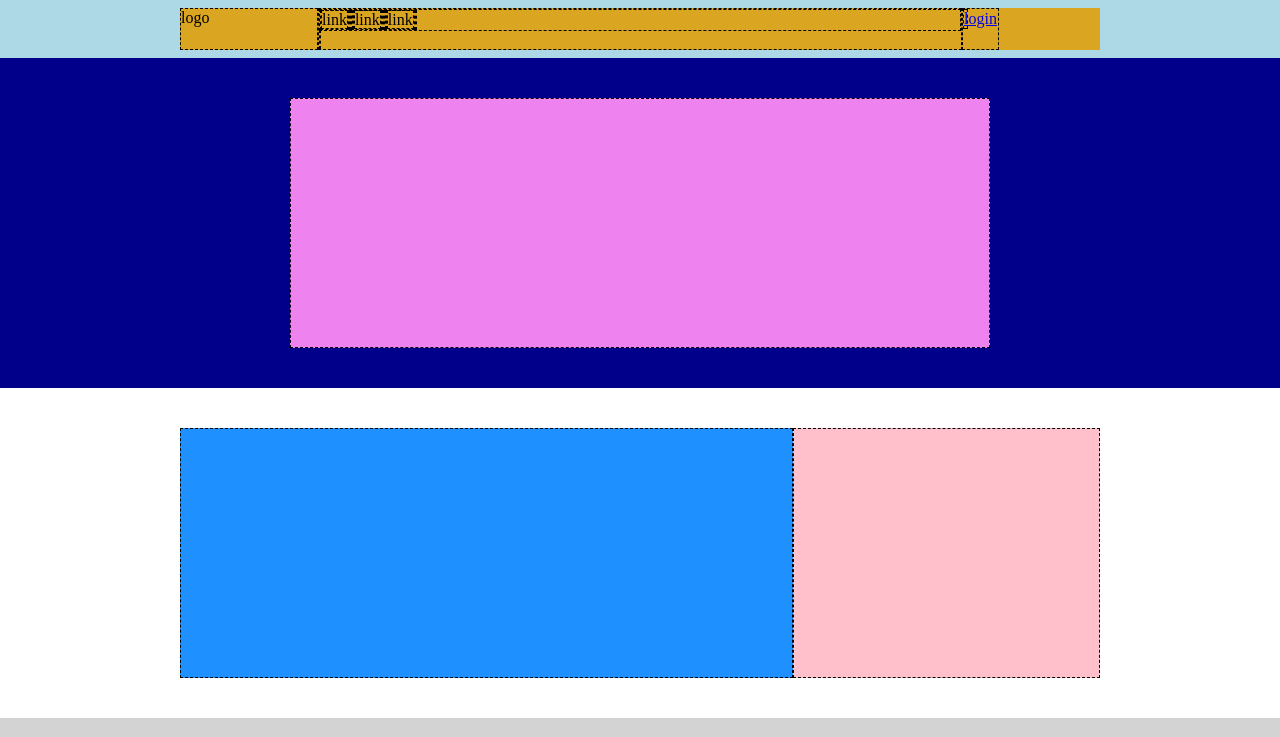
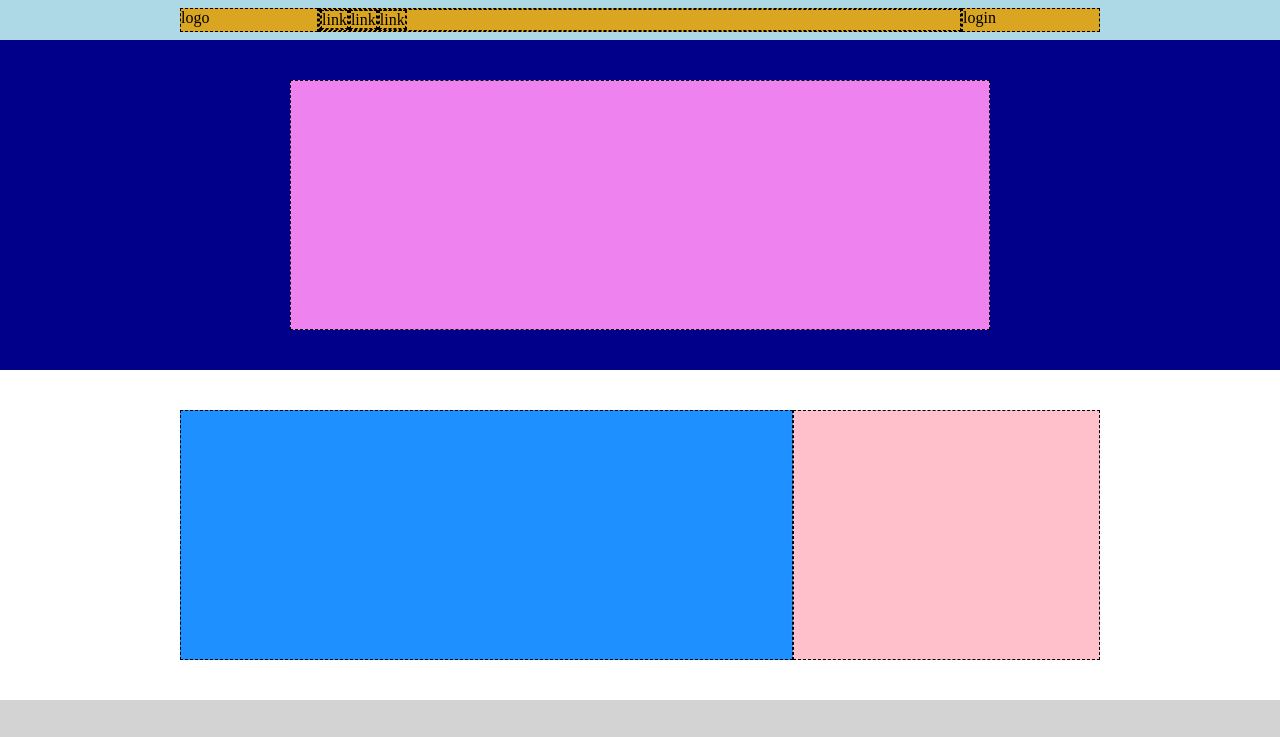
Before and after one commit to LuigginaRossi/htmlcss-struttura-discord, a plain HTML site: page index.html in a window 1280 px wide. Shown: the top 737 px of the page. Drawn offline with Linux system fonts and the light colour scheme.

Commit message:
nav correction

```diff
--- a/css/style.css
+++ b/css/style.css
@@ -15,7 +15,7 @@ li{
 li a{
     text-decoration: none;
     color: black;
-    /* justify-content: center; non funziona */
+
   }
 
 section{
--- a/index.html
+++ b/index.html
@@ -13,13 +13,13 @@
                 <div class= "container-link ">
                     <ul class="link flex">
                         <li>
-                            <a href="#"> link
+                            <a href="#"> link</a>
                         </li>
                         <li>
-                            <a href="#"> link
+                            <a href="#"> link</a>
                         </li>
                         <li>
-                            <a href="#"> link
+                            <a href="#"> link</a>
                         </li>
                     </ul>
                 </div>
```
